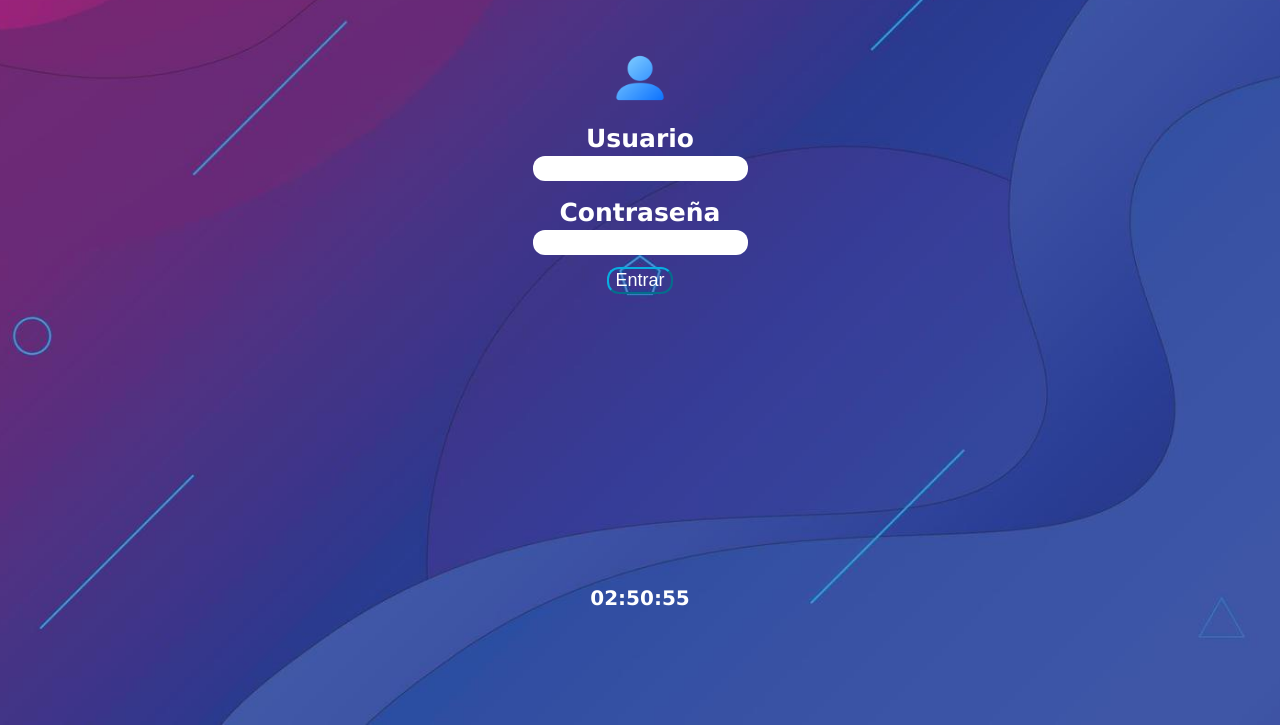
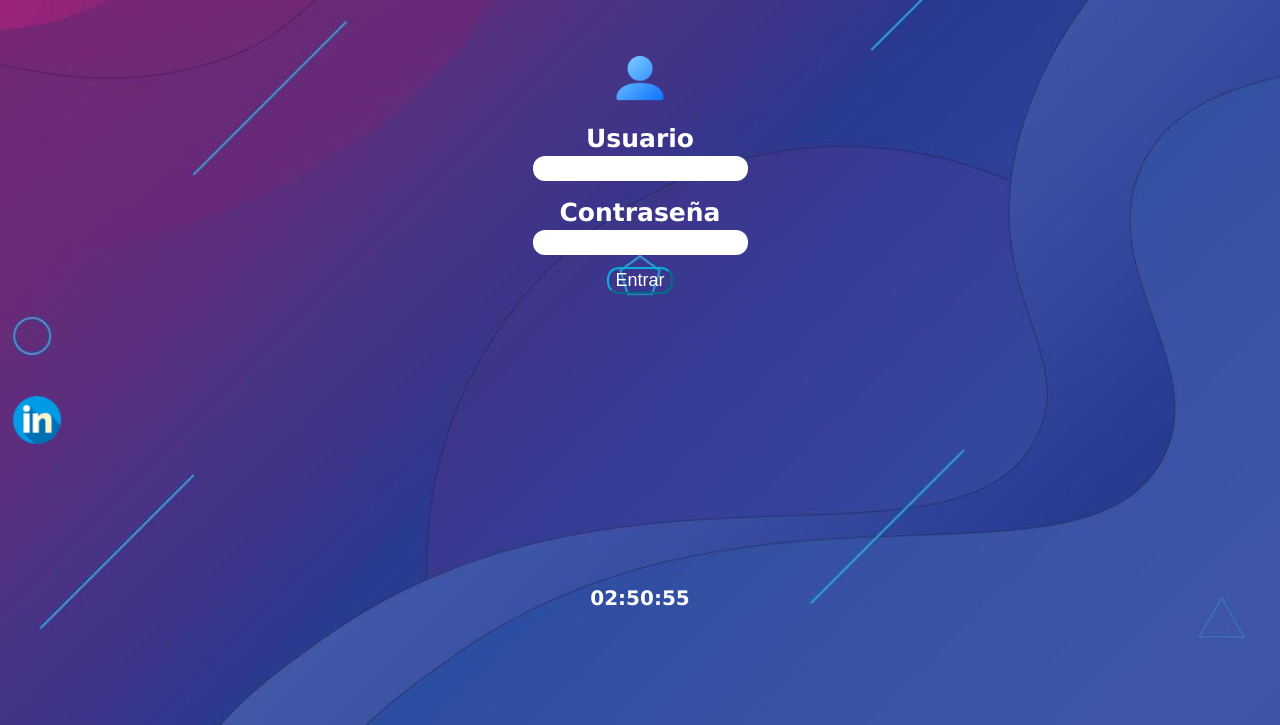
Before and after one commit to Carlosofg/anyway.github.io, a plain HTML site: page index.html in a window 1280 px wide. Shown: the part 175-900 px from the top of the page. Drawn offline with Linux system fonts and the light colour scheme.

Commit message:
Add redirect linkedin logo button

```diff
--- a/PRACTICA PARA RECORDAR/main.js
+++ b/PRACTICA PARA RECORDAR/main.js
@@ -9,6 +9,7 @@ let Usuario = {
 let inputUsuario = document.getElementById("user");
 let inputContrasena = document.getElementById("password");
 let btnEntrar = document.getElementById("btEntrar");
+let rediLinkedin = document.getElementById("Linkedin");
 
 function openMenu(){
 
@@ -38,3 +39,10 @@ setInterval(() => {
     let eHora = document.getElementById("horaActual");
     eHora.innerText = hora;
 },100);
+
+function redirectLinkedin() {
+
+    window.open("https://www.linkedin.com/in/carlos-guevara-392551363/");
+
+}
+rediLinkedin.addEventListener("click",redirectLinkedin);
--- a/PRACTICA PARA RECORDAR/styles.css
+++ b/PRACTICA PARA RECORDAR/styles.css
@@ -97,3 +97,20 @@ input:focus {
     left: 50%;
     transform: translateX(-50%);
 }
+#Linkedin {
+    width: 6vh;
+    height: 6vh;
+    background-image: url(images/linkedin.png);
+    background-size: cover;
+    background-repeat: no-repeat;
+    background-position: center;
+    border: none;
+    background-color: transparent;
+    position: fixed;
+    margin-top: 8%;
+    margin-left: 1%;
+    transition-duration: 0.3s;
+}
+#Linkedin:hover{
+    transform: scale(1.15);
+}
--- a/index.html
+++ b/index.html
@@ -22,7 +22,7 @@
     <div id="container">
             <button id="btEntrar">Entrar</button>
     </div>
-    <samp></samp>
+    <input type="button" name="link" id="Linkedin" >
     <h1 id="horaActual"></h1>
 </dialog>
 </body>
```
Also changed, not shown: PRACTICA PARA RECORDAR/images/linkedin.png (added).
